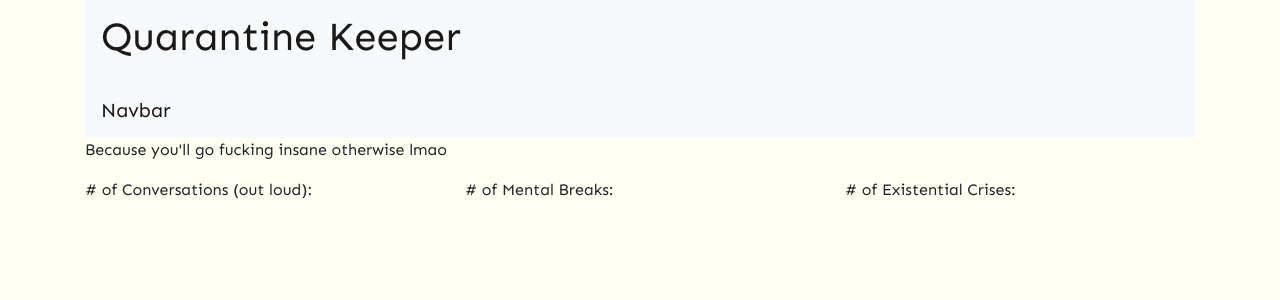
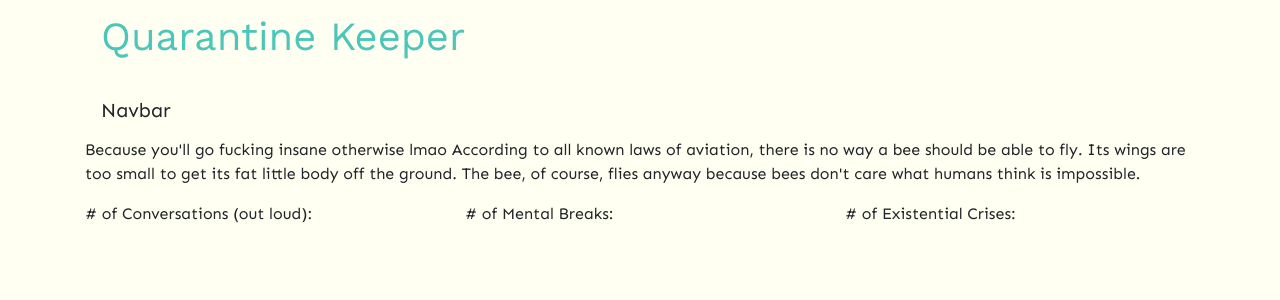
Before and after one commit to psittikul/quarantine-keeper, a PHP site: page / in a window 1280 px wide. Shown: the top 300 px of the page. Run offline with PHP 8.4, Linux system fonts and the light colour scheme; some web fonts are replaced.

Commit message:
Messing with styles

```diff
--- a/index.php
+++ b/index.php
@@ -16,17 +16,36 @@
 <body>
     <div class="container">
         <!-- As a link -->
-        <nav class="navbar navbar-light bg-light">
-            <a class="navbar-brand" href="#">
+        <nav class="navbar">
+            <a id="headerTitle" class="navbar-brand" href="#">
                 <h1>Quarantine Keeper</h1>
             </a>
         </nav>
 
         <!-- As a heading -->
-        <nav class="navbar navbar-light bg-light">
+        <nav class="navbar">
             <span class="navbar-brand mb-0 h1">Navbar</span>
         </nav>
-        <p>Because you'll go fucking insane otherwise lmao </p>
+        <p>Because you'll go fucking insane otherwise lmao
+
+
+            According to all known laws
+            of aviation,
+
+
+            there is no way a bee
+            should be able to fly.
+
+
+            Its wings are too small to get
+            its fat little body off the ground.
+
+
+            The bee, of course, flies anyway
+
+
+            because bees don't care
+            what humans think is impossible.</p>
 
         <div class="row">
             <div class="col-sm">
```
